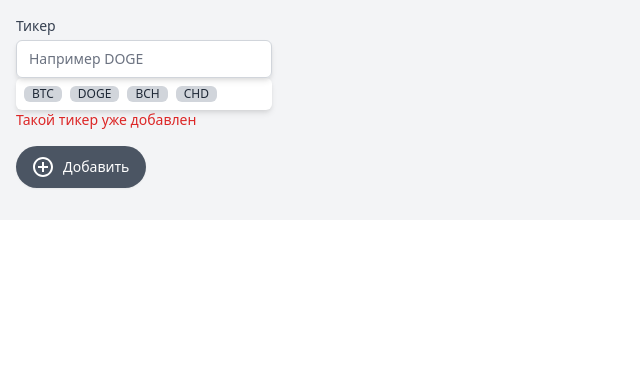
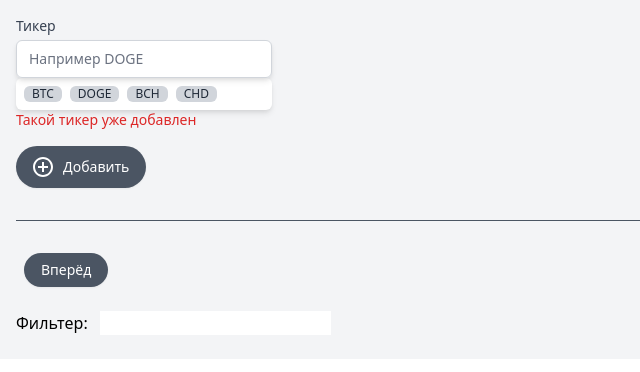
Before and after one commit to Aleksandr-Sulimenko/Cryptomicon-L-, a Vue app: page / in a window 1280 px wide. Shown: the top 372 px of the page, without its empty margins (0-640 px from the left). Built offline with nearby package versions, Linux system fonts and the light colour scheme.

Commit message:
add pagination, filter and address bar

```diff
--- a/src/App.vue
+++ b/src/App.vue
@@ -65,13 +65,31 @@
           </svg>
           Добавить
         </button>
+        <hr class="w-full border-t border-gray-600 my-4" />
+        <div>
+          <button
+            v-on:click="this.page = this.page - 1"
+            v-if="page > 1"
+            class="my-4 inline-flex items-center py-2 px-4 border border-transparent shadow-sm text-sm leading-4 font-medium rounded-full text-white bg-gray-600 hover:bg-gray-700 transition-colors duration-300 focus:outline-none focus:ring-2 focus:ring-offset-2 focus:ring-gray-500"
+          >
+            Назад
+          </button>
+          <button
+            @click="this.page = this.page + 1"
+            v-if="hasNextPage"
+            class="my-4 m-2 inline-flex items-center py-2 px-4 border border-transparent shadow-sm text-sm leading-4 font-medium rounded-full text-white bg-gray-600 hover:bg-gray-700 transition-colors duration-300 focus:outline-none focus:ring-2 focus:ring-offset-2 focus:ring-gray-500"
+          >
+            Вперёд
+          </button>
+        </div>
+        <div>Фильтер: <input v-model="filter" class="m-2" /></div>
       </section>
 
       <template v-if="tickers.length > 0">
         <hr class="w-full border-t border-gray-600 my-4" />
         <dl class="mt-5 grid grid-cols-1 gap-5 sm:grid-cols-3">
           <div
-            v-for="t in tickers"
+            v-for="t in filteredTickers()"
             :key="t"
             @click="select(t)"
             :class="{
@@ -165,12 +183,23 @@ export default {
       tickers: [],
       sel: null,
       graph: [],
+      page: 1,
+      filter: "",
+      hasNextPage: true,
     };
   },
+
   created() {
+    const windowData = Object.fromEntries( new URL(window.location).searchParams.entries())
+    if(windowData.filter){
+      this.filter = windowData.filter;
+    }
+    if(windowData.page){
+      this.page = windowData.page;
+    }
+
     const tickersData = localStorage.getItem("cryptomicon-list");
     if (tickersData) {
-      console.log(tickersData);
       this.tickers = JSON.parse(tickersData);
       console.log(tickersData);
       this.tickers.forEach((ticker) => {
@@ -178,7 +207,19 @@ export default {
       });
     }
   },
+
   methods: {
+    filteredTickers() {
+      const start = (this.page - 1) * 6;
+      const end = this.page * 6;
+      const filteredTickers = this.tickers.filter((ticker) =>
+        ticker.name.includes(this.filter)
+      );
+      this.hasNextPage = filteredTickers.length > end;
+      console.log(filteredTickers.length, end);
+      return filteredTickers.slice(start, end);
+    },
+
     subscribeToUpdates(tickerName) {
       setInterval(async () => {
         const f = await fetch(
@@ -190,12 +231,11 @@ export default {
         if (this.sel?.name === tickerName) {
           this.graph.push(data.USD);
         }
-      }, 10000),
+      }, 100000),
         (this.ticker = "");
     },
 
     add() {
-      // if(evt.key === "Enter"){}
       const currentTicker = {
         name: this.ticker,
         price: "-",
@@ -203,10 +243,13 @@ export default {
       this.tickers.push(currentTicker);
       localStorage.setItem("cryptomicon-list", JSON.stringify(this.tickers));
       this.subscribeToUpdates(currentTicker.name);
+      this.filter = "";
     },
+
     handleDelete(tickerToRemove) {
       this.tickers = this.tickers.filter((t) => t !== tickerToRemove);
     },
+
     normalizeGraph() {
       const maxValue = Math.max(...this.graph);
       const minValue = Math.min(...this.graph);
@@ -214,10 +257,28 @@ export default {
         (price) => 5 + ((price - minValue) * 95) / (maxValue - minValue)
       );
     },
+
     select(t) {
       this.sel = t;
       this.graph = [];
     },
   },
+  watch: {
+    filter() {
+      this.page = 1;
+      window.history.pushState(
+        null,
+        document.title,
+        `${window.location.pathname}?filter=${this.filter}&page=${this.page}`
+      );
+    },
+    page() {
+      window.history.pushState(
+        null,
+        document.title,
+        `${window.location.pathname}?filter=${this.filter}&page=${this.page}`
+      );
+    },
+  },
 };
 </script>
```
